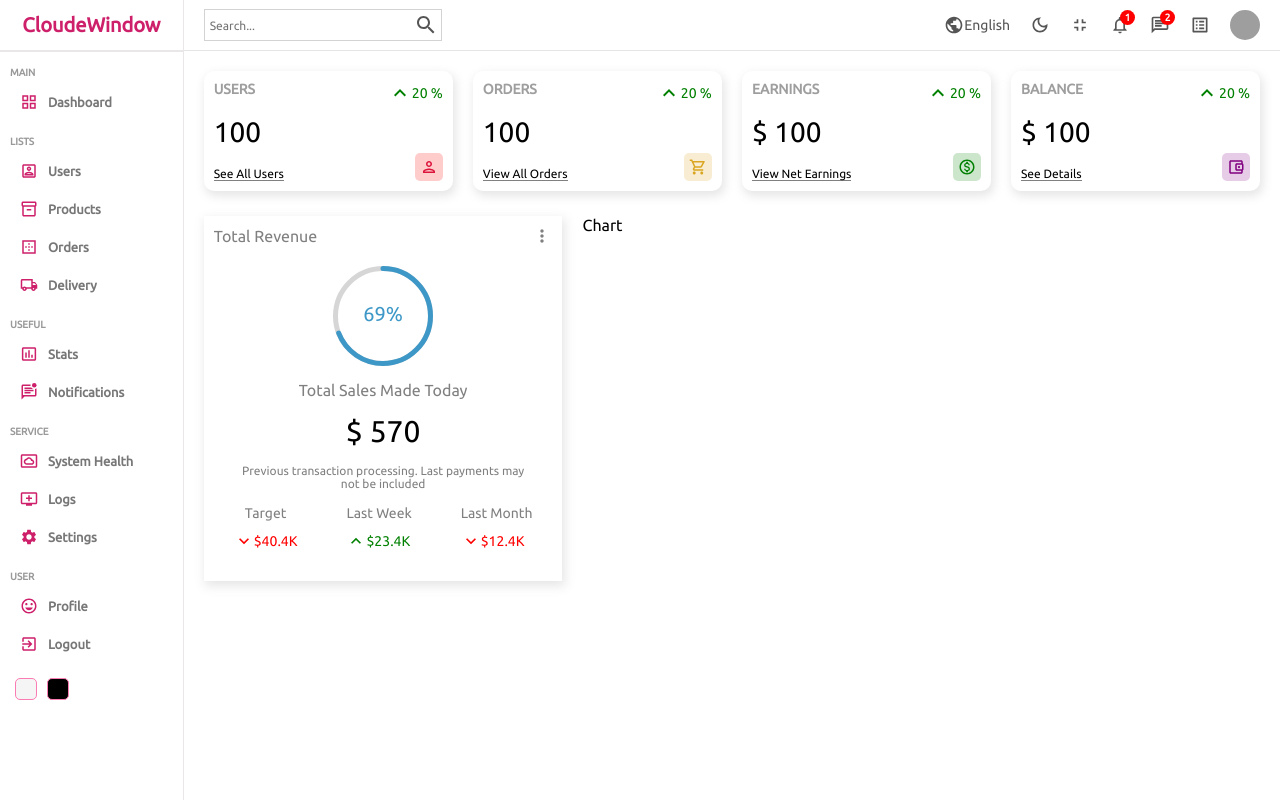
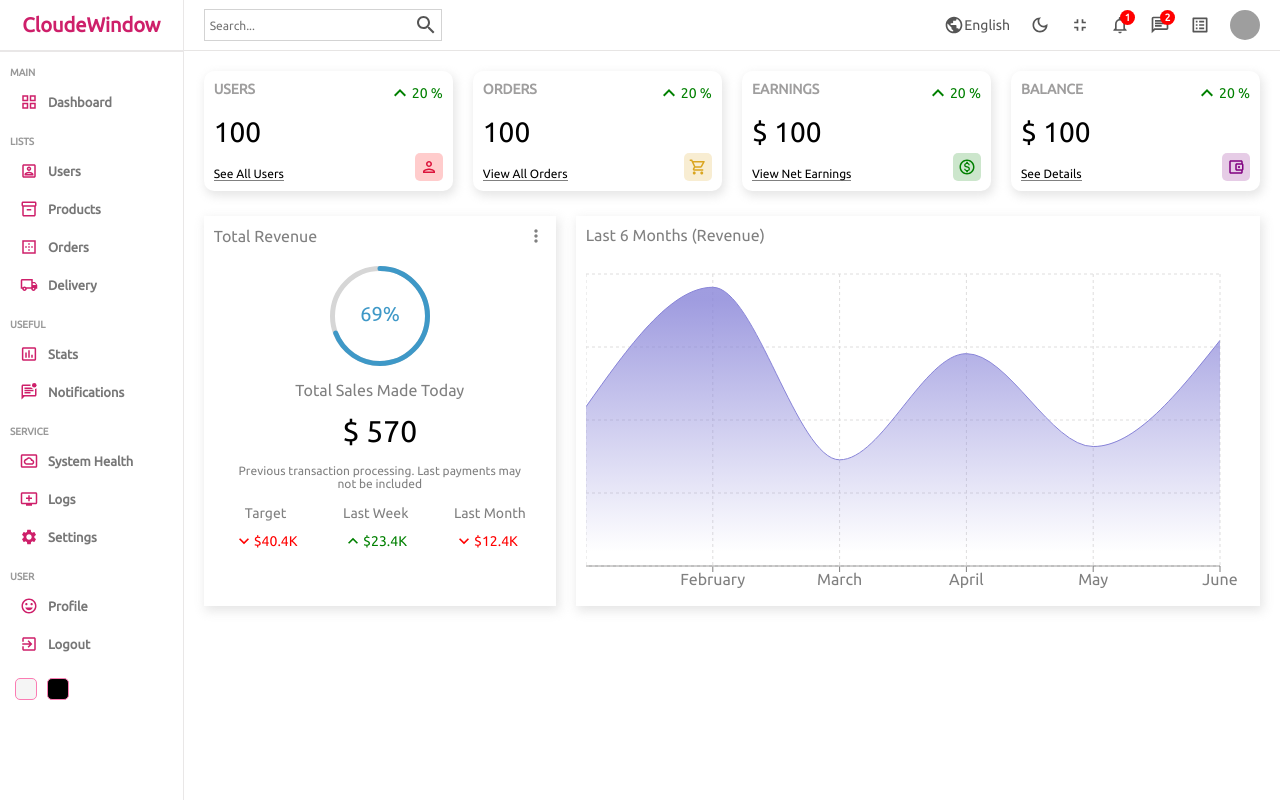
Before and after one commit to hafijur1238/Admin-Panel, a React (Create React App) app: page / in a window 1280 px wide. Built offline with nearby package versions, Linux system fonts and the light colour scheme; grey boxes are pictures that could not be loaded.

Commit message:
added another chart

```diff
--- a/package.json
+++ b/package.json
@@ -15,6 +15,7 @@
     "react-dom": "^18.2.0",
     "react-router-dom": "^6.16.0",
     "react-scripts": "5.0.1",
+    "recharts": "^2.8.0",
     "sass": "^1.67.0",
     "web-vitals": "^2.1.4"
   },
--- a/src/components/chart/Chart.jsx
+++ b/src/components/chart/Chart.jsx
@@ -1,8 +1,36 @@
 import "./chart.scss"
+import { AreaChart, Area, XAxis, YAxis, CartesianGrid, Tooltip, ResponsiveContainer } from 'recharts';
+
+
+const data = [
+  { name: "January", Total: 1200 },
+  { name: "February", Total: 2100 },
+  { name: "March", Total: 800 },
+  { name: "April", Total: 1600 },
+  { name: "May", Total: 900 },
+  { name: "June", Total: 1700 },
+];
 
 const Chart = () => {
   return (
-    <div className="chart">Chart</div>
+    <div className="chart">
+      <div className="title">Last 6 Months (Revenue)</div>
+      <ResponsiveContainer width="100%" aspect={2 / 1}>
+      <AreaChart width={730} height={250} data={data}
+  margin={{ top: 10, right: 30, left: 0, bottom: 0 }}>
+  <defs>
+    <linearGradient id="total" x1="0" y1="0" x2="0" y2="1">
+      <stop offset="5%" stopColor="#8884d8" stopOpacity={0.8}/>
+      <stop offset="95%" stopColor="#8884d8" stopOpacity={0}/>
+    </linearGradient>
+  </defs>
+  <XAxis dataKey="name" stroke="gray"/>
+  <CartesianGrid strokeDasharray="3 3" className="chartGrid"/>
+  <Tooltip />
+  <Area type="monotone" dataKey="Total" stroke="#8884d8" fillOpacity={1} fill="url(#total)" />
+</AreaChart>
+      </ResponsiveContainer>
+    </div>
   )
 }
 
--- a/src/components/chart/chart.scss
+++ b/src/components/chart/chart.scss
@@ -1,3 +1,15 @@
 .chart{
     flex: 4;
+    -webkit-box-shadow: 2px 4px 10px 1px rgba(0,0,0,0.47);
+    box-shadow: 2px 4px 10px 1px rgba(201, 201, 201, 0.47);
+    padding: 10px;
+    color: gray;
+
+    .title{
+        margin-bottom: 20px;
+    }
+
+    .chartGrid{
+        stroke: rgb(222, 221, 221);
+    }
 }
```
Also changed, not shown: 1 other file (tests, documents, lock files or other folders).
